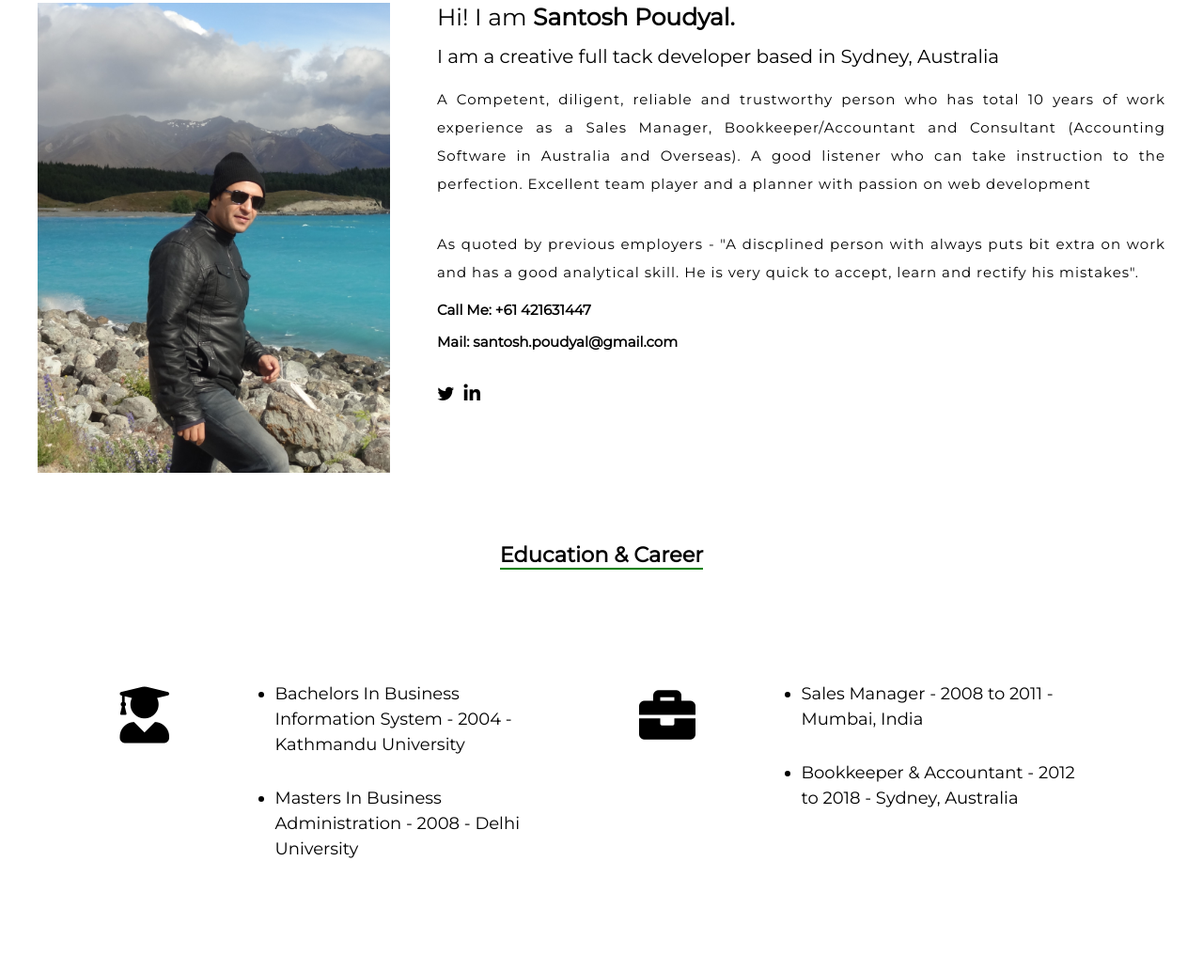
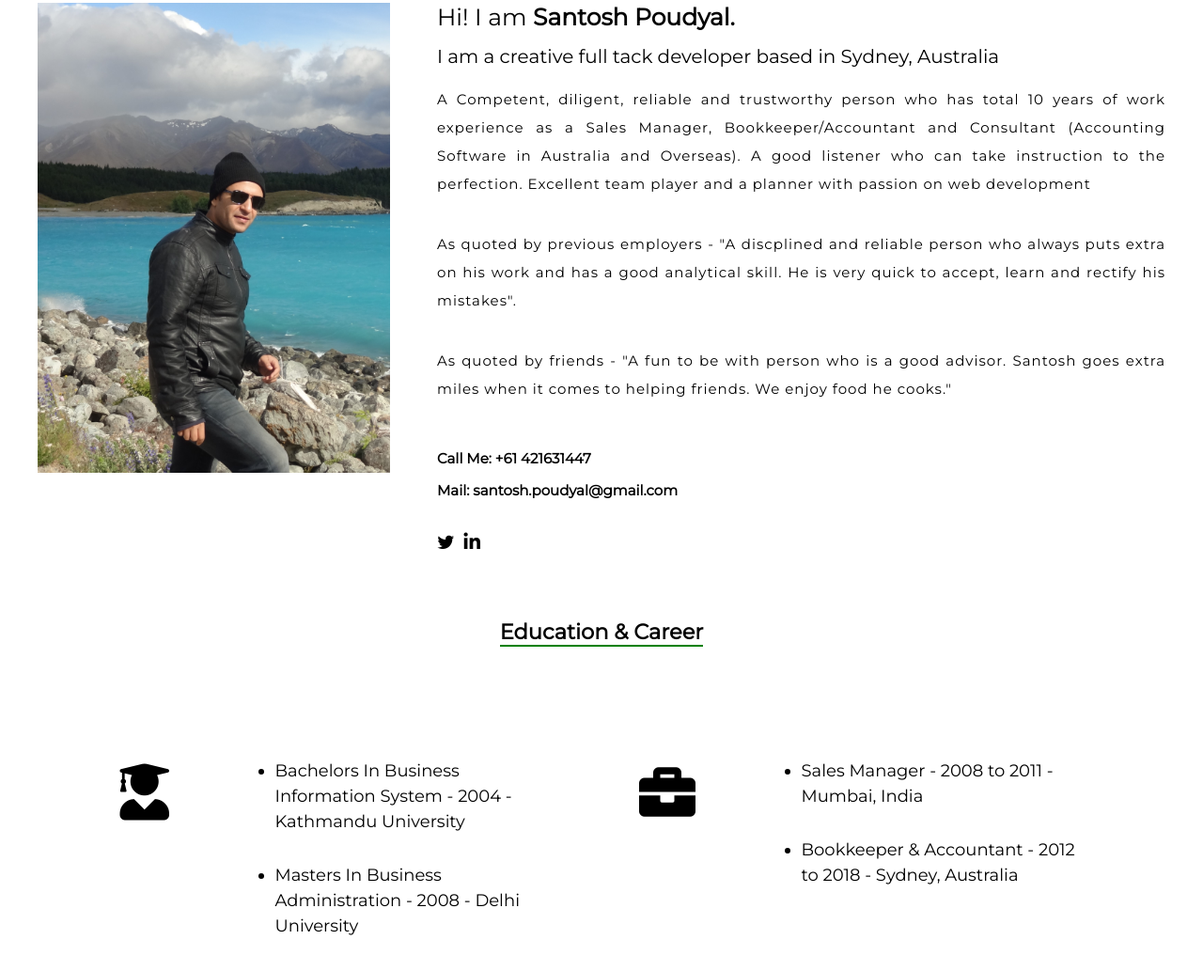
Before and after one commit to Santosh2167/santosh2167.github.io, a plain HTML site: page index.html in a window 1280 px wide. Shown: the part 964-1997 px from the top of the page at 94% size. Drawn offline with nearby package versions, Linux system fonts and the light colour scheme.

Commit message:
changed in self description

```diff
--- a/index.html
+++ b/index.html
@@ -89,7 +89,9 @@
                         <p class="about-me-description">A Competent, diligent, reliable and trustworthy person who has total 10 years of work experience as
 							a Sales Manager, Bookkeeper/Accountant and Consultant (Accounting Software in Australia and Overseas).
 							A good listener who can take instruction to the perfection. Excellent team player and a planner with passion on web development</p><br>
-						<p class="about-me-description">As quoted by previous employers - "A discplined person with always puts bit extra on work and has a good analytical skill. He is very quick to accept, learn and rectify his mistakes". </p>
+						<p class="about-me-description">As quoted by previous employers - "A discplined and reliable person who always puts extra on his work and has a good analytical skill. He is very quick to accept, learn and rectify his mistakes". </p><br>
+						<p class="about-me-description">As quoted by friends - "A fun to be with person who is a good advisor. Santosh goes extra miles when it comes to helping friends. We enjoy food he cooks."
+							</p><br>
                         <p class="call-me"><strong>Call Me: +61 421631447</strong></p>
                          <p class="mail"><strong>Mail: santosh.poudyal@gmail.com</strong></p>
                          <br>
```
